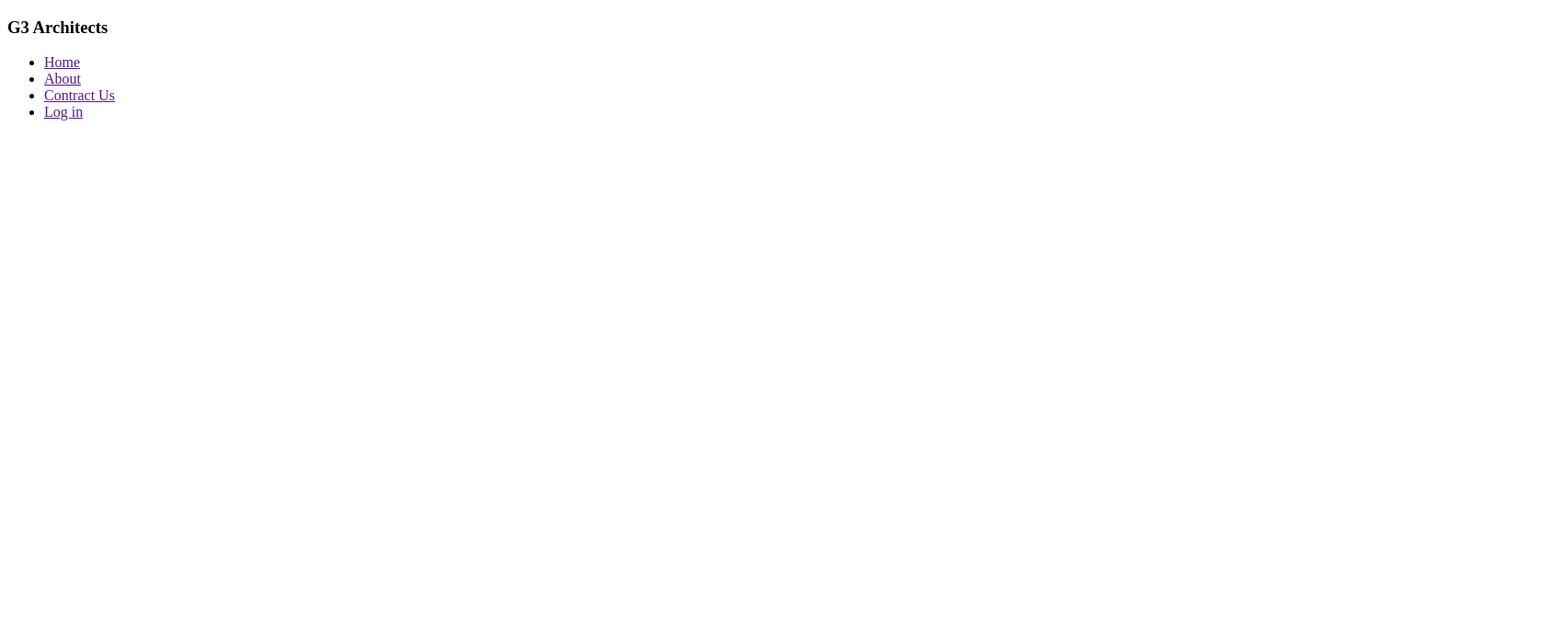
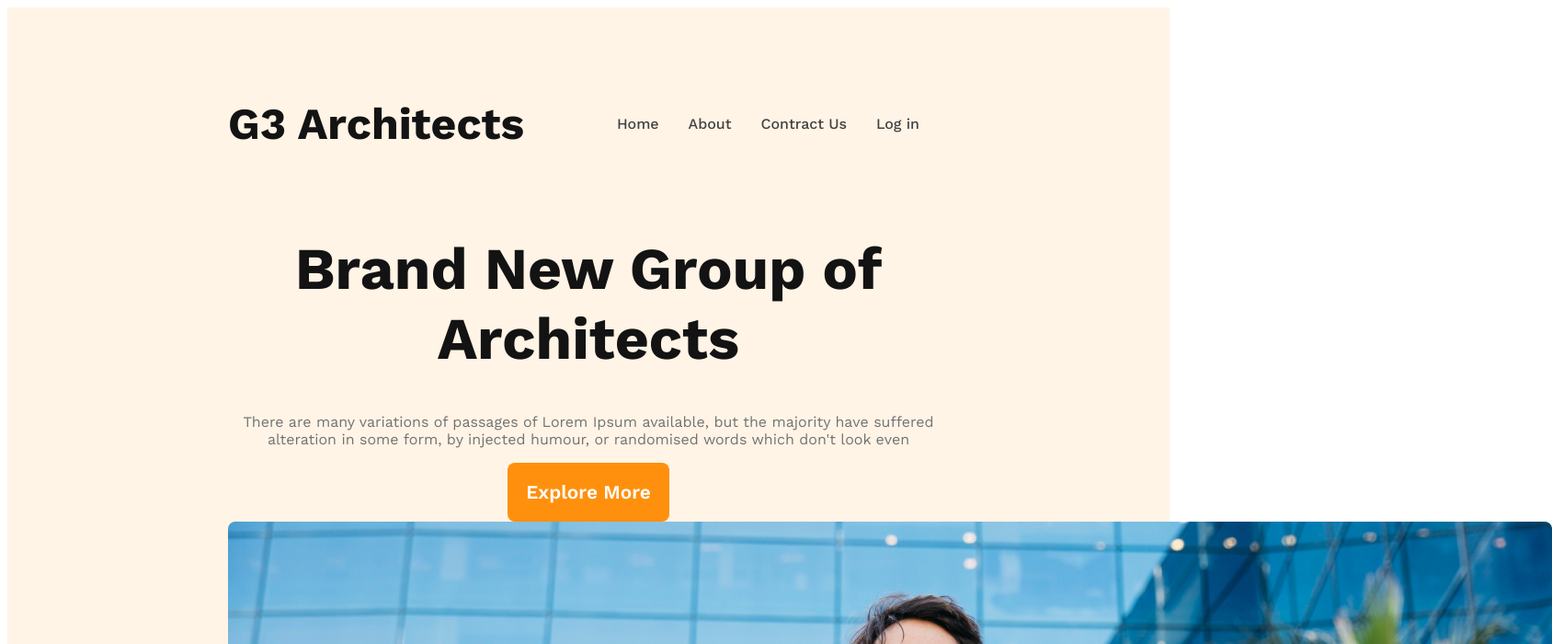
Before and after one commit to Naiim000/g3-architects-website, a plain HTML site: page index.html in a window 1280 px wide. Shown: the top 700 px of the page at 92% size, 1688 px wide, since content can reach past the window. Drawn offline with nearby package versions, Linux system fonts and the light colour scheme.

Commit message:
banner section added

```diff
--- a/index.html
+++ b/index.html
@@ -4,12 +4,12 @@
 <head>
     <meta charset="UTF-8">
     <meta name="viewport" content="width=device-width, initial-scale=1.0">
-    <title>G3 Architect </title>
+    <title>G3 Architect </title><link rel="stylesheet" href="styles/architects.css">
 </head>
 <body>
     <header>
         <nav>
-            <h3>G3 Architects</h3>
+            <h3 class="nav-title">G3 Architects</h3>
             <ul>
                 <li><a href="">Home</a></li>
                 <li><a href="">About</a></li>
@@ -17,6 +17,14 @@
                 <li><a href="">Log in</a></li>
             </ul>
         </nav>
+        <div class="banner">
+            <div class="banner-content">
+                <h1 class="banner-title">Brand New  Group of Architects</h1>
+                <p class="banner-description">There are many variations of passages of Lorem Ipsum available, but the majority have suffered alteration in some form, by injected humour, or randomised words which don't look even</p>
+                <button class="btn-primary">Explore More</button>
+            </div>
+            <img src="images/banner.png" alt="">
+        </div>
 
     </header>
     <main>
--- a/styles/architects.css
+++ b/styles/architects.css
@@ -0,0 +1,84 @@
+@import url('https://fonts.googleapis.com/css2?family=Work+Sans:wght@400;500;600;700;800&display=swap');
+
+* {
+    font-family: 'Work Sans', sans-serif;
+}
+
+.btn-primary {
+    border-radius: 8px;
+    background: #FF900E;
+    color: #FFF;
+    text-align: center;
+    font-size: 1.3rem;
+    font-weight: 600;
+    border: 0;
+    padding: 20px;
+
+}
+
+header {
+    background: rgba(255, 144, 14, 0.10);
+    padding: 50px 240px;
+}
+
+/* nav section */
+nav {
+    display: flex;
+    justify-content: space-between;
+    align-items: center;
+}
+
+.nav-title {
+    color: #131313;
+    text-align: center;
+    font-size: 3rem;
+    font-weight: 700;
+}
+
+nav>ul {
+    display: flex;
+    text-decoration: none;
+
+}
+
+nav li {
+    list-style: none;
+    margin-right: 2rem;
+
+    text-align: center;
+
+    font-size: 1.1 rem;
+    font-weight: 500;
+
+
+}
+
+nav li a {
+    text-decoration: none;
+    color: #424242;
+}
+
+/* banner section */
+.banner {}
+
+.banner-content {
+    max-width: 862px;
+    text-align: center;
+    margin: 0 auto;
+}
+
+.banner-title {
+    color: #131313;
+    text-align: center;
+
+    font-size: 4rem;
+
+    font-weight: 700;
+
+}
+
+.banner-description {
+    color: #727272;
+    font-size: 1 rem;
+    font-weight: 400;
+}
```
